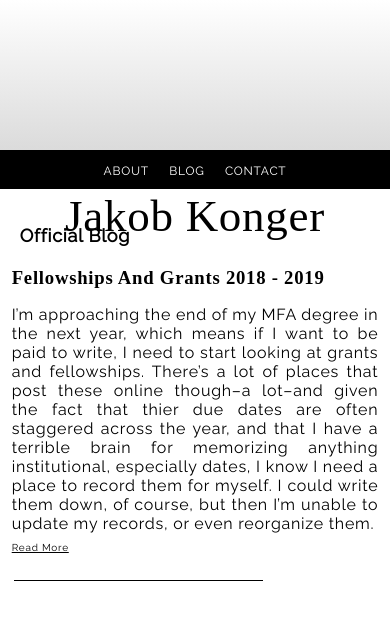
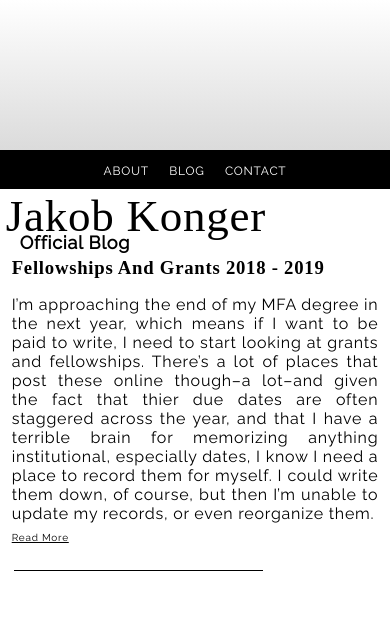
Before and after one commit to towercity/author-webpage, a Jekyll site: the page built from index.html, in a window 390 px wide. Shown: the top 620 px of the page. Built offline with Jekyll 4.4.1, drawn with Linux system fonts in a browser that asks for light colours; some web fonts are replaced; the list of posts is cut into pages by our own code.

Commit message:
FIx mobile header spacing

```diff
--- a/css/mobile.css
+++ b/css/mobile.css
@@ -29,7 +29,6 @@ header {
 .title {
   font-size: 45px;
   line-height: 45px;
-  text-align: center;
   padding-top: 5px;
 }
 
@@ -37,7 +36,7 @@ header {
   font-size: 18px;
   line-height: 18px;
   position: relative;
-  top: -12px;
+  top: -5px;
   left: 14px
 }
 
@@ -47,6 +46,10 @@ header {
 
 article {
   margin: 0 1.5vw;
+}
+
+.post {
+  margin-top: 0;
 }
 
 @media screen and (max-width: 359px) {
```
